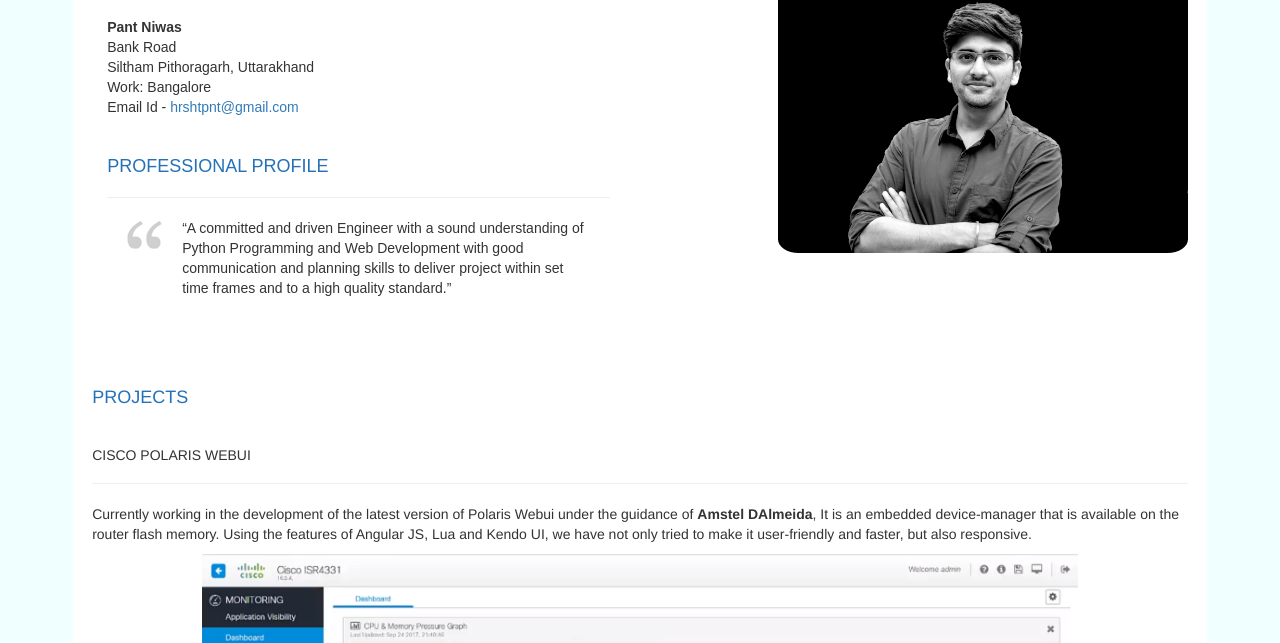
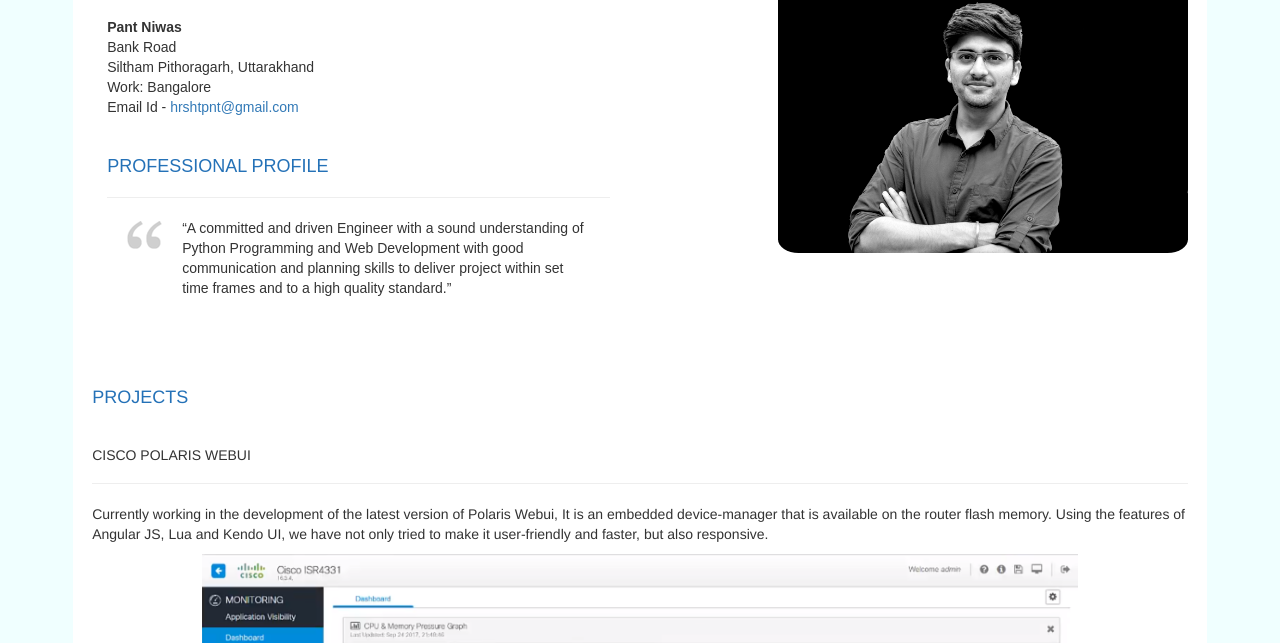
Before and after one commit to hrshtpnt/portfolio, a plain HTML site: page index.html at #!/portfolio in a window 1280 px wide. Shown: the part 157-800 px from the top of the page. Drawn offline with nearby package versions, Linux system fonts and the light colour scheme; some packages are replaced by stand-ins of ours.

Commit message:
Update portfolio.html

```diff
--- a/view/portfolio.html
+++ b/view/portfolio.html
@@ -25,7 +25,7 @@
 	    	<br />
 	    	<h5>CISCO POLARIS WEBUI</h5>
 	    	<hr>
-	    	<p>Currently working in the development of the latest version of Polaris Webui under the guidance of <b>Amstel DAlmeida</b>, It is an embedded device-manager that is available on the router flash memory. Using the features of Angular JS, Lua and Kendo UI, we have not only tried to make it user-friendly and faster, but also responsive.</p>
+	    	<p>Currently working in the development of the latest version of Polaris Webui, It is an embedded device-manager that is available on the router flash memory. Using the features of Angular JS, Lua and Kendo UI, we have not only tried to make it user-friendly and faster, but also responsive.</p>
 	    	<img src="assests/images/polaris.png" class="img-responsive porfoliolargeimages" alt="polaris image">
 	    	<hr>
 	    	<h5>CISCO CONFIGURATION PROFESSIONAL EXPRESS</h5>
```
